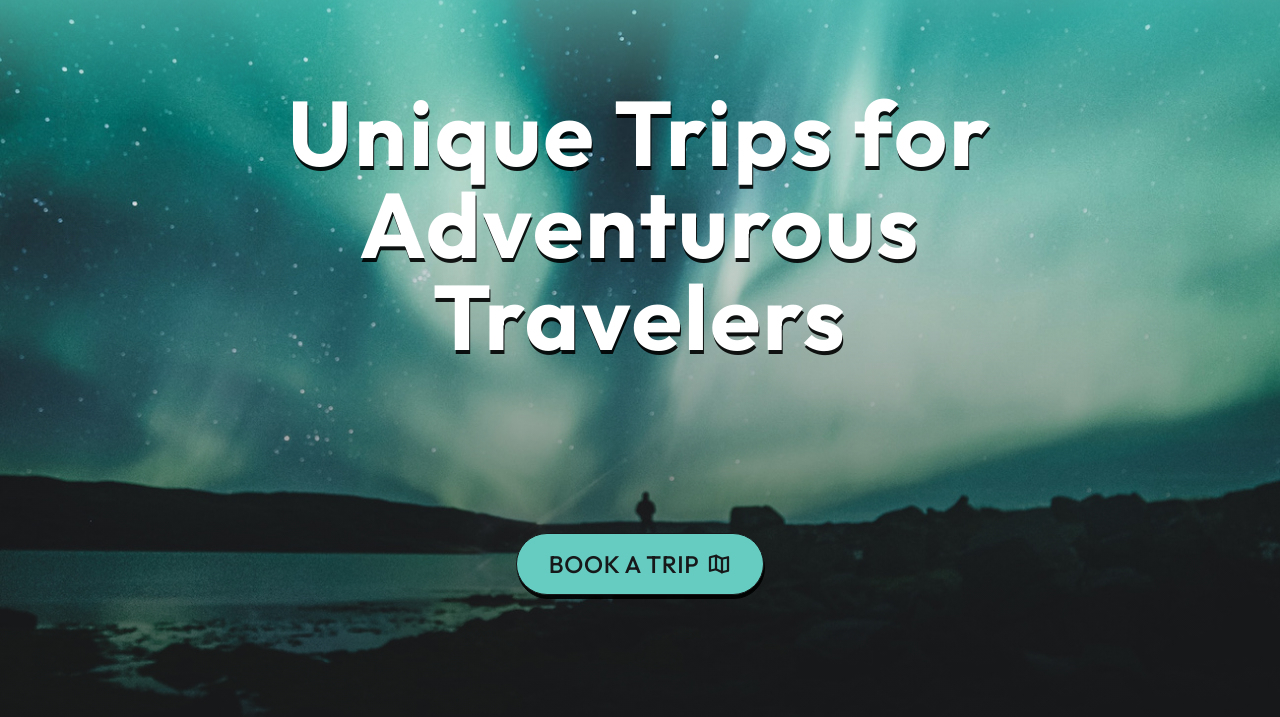
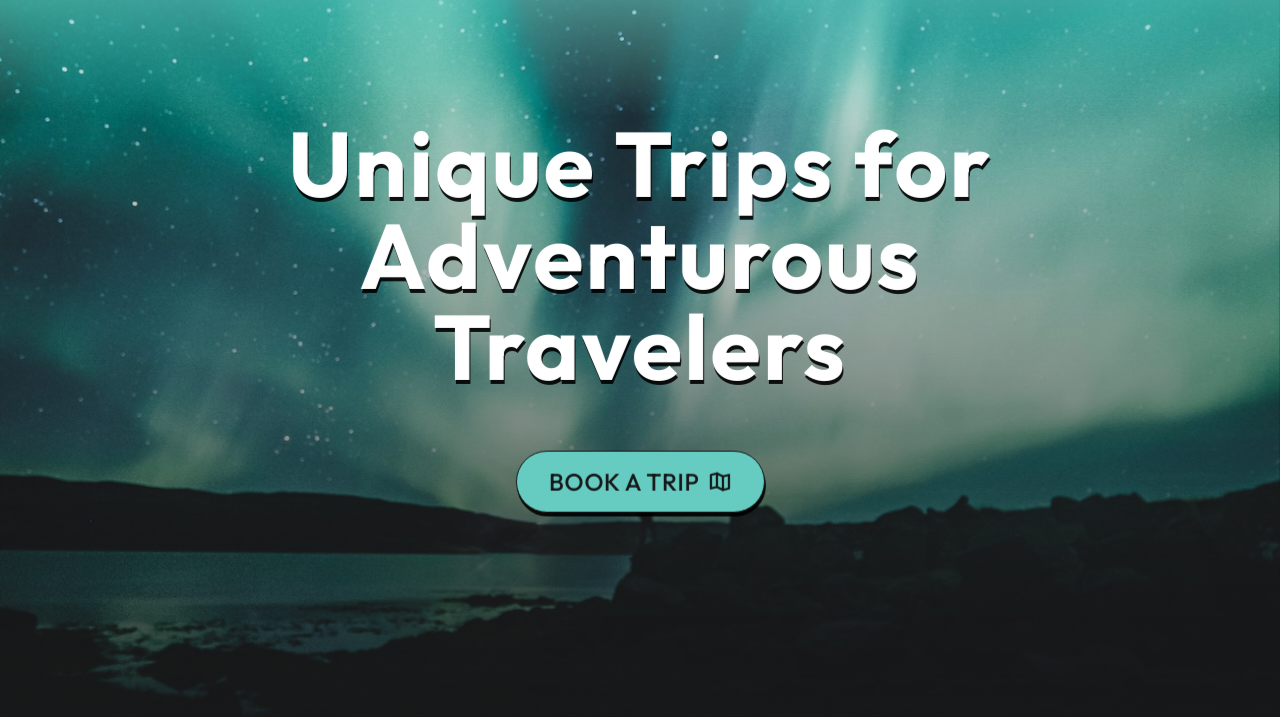
Before and after one commit to Ahmmmyoo/ParallaxLandingPage_Tailwind, a website built with Vite: page index.html in a window 1280 px wide. Shown: the part 83-800 px from the top of the page. Built offline with nearby package versions, Linux system fonts and the light colour scheme.

Commit message:
Parallax

```diff
--- a/index.html
+++ b/index.html
@@ -14,9 +14,11 @@
     />
   </head>
   <body
-    class="bg-bkg text-base text-white selection:bg-accent selection:text-bkg"
+    class="bg-bkg text-base text-white selection:bg-accent selection:text-bkg overflow-hidden"
   >
-    <div id="parallax">
+    <div
+      class="h-screen pb-12 sm:pb-0 overflow-y-auto overflow-x-hidden relative scroll-smooth perspective"
+    >
       <nav
         class="grid place-items-center absolute w-full top-0 z-50 drop-shadow-text-sm"
         aria-label="Primary Navigation"
@@ -41,13 +43,13 @@
         </a>
       </nav>
       <header
-        class="min-h-screen flex flex-col justify-evenly items-center relative"
+        class="min-h-screen flex flex-col justify-evenly items-center relative preserve-3d"
       >
         <div
           class="absolute bg-gradient-to-b inset-0 bottom-3/4 from-accent to-transparent"
         ></div>
         <div
-          class="absolute bg-gradient-to-t inset-0 top-1/3 -bottom-32 from-bkg/80 to-transparent"
+          class="absolute bg-gradient-to-t inset-0 top-1/3 -bottom-32 from-bkg/80 to-transparent distance-1"
         ></div>
         <img
           sizes="(min-width: 500px) 480w, 650w, 800w, 1300w"
@@ -57,12 +59,12 @@
             ./images/hero-md.jpg  800w,
             ./images/hero-lg.jpg 1300w
           "
-          class="absolute h-full w-full -z-20 object-cover object-center"
+          class="absolute h-full w-full -z-20 object-cover object-center distance-1"
           src="./images/hero.jpg"
           aria-hidden="true"
         />
         <h1
-          class="text-5xl text-center font-bold text-white tracking-wide py-12 drop-shadow-text-sm lg:drop-shadow-text-lg"
+          class="text-5xl text-center font-bold text-white tracking-wide py-12 drop-shadow-text-sm lg:drop-shadow-text-lg distance-2"
         >
           Unique Trips for<br />
           Adventurous <br />
@@ -70,7 +72,7 @@
         </h1>
         <a
           href="#contact-form"
-          class="bg-accent text-bkg font-medium py-3 px-8 rounded-full border border-bkg focus:outline-none focus-visible:ring-4 ring-accent ring-offset-bkg ring-offset-2 hover:bg-accent/90 flex items-center space-x-2 drop-shadow-text-lg hover:drop-shadow-none transition-shadow"
+          class="bg-accent text-bkg font-medium py-3 px-8 rounded-full border border-bkg focus:outline-none focus-visible:ring-4 ring-accent ring-offset-bkg ring-offset-2 hover:bg-accent/90 flex items-center space-x-2 drop-shadow-text-lg hover:drop-shadow-none transition-shadow distance-2"
         >
           <span class="uppercase tracking-wide">Book a Trip</span>
           <svg
--- a/style.css
+++ b/style.css
@@ -1,3 +1,21 @@
 @tailwind base;
 @tailwind components;
 @tailwind utilities;
+
+@layer utilities {
+  .perspective {
+    perspective: 100px;
+  }
+
+  .preserve-3d {
+    transform-style: preserve-3d;
+  }
+
+  .distance-1 {
+    transform: translateZ(-100px) scale(2);
+  }
+
+  .distance-2 {
+    transform: translateZ(-50px) scale(1.5);
+  }
+}
```
